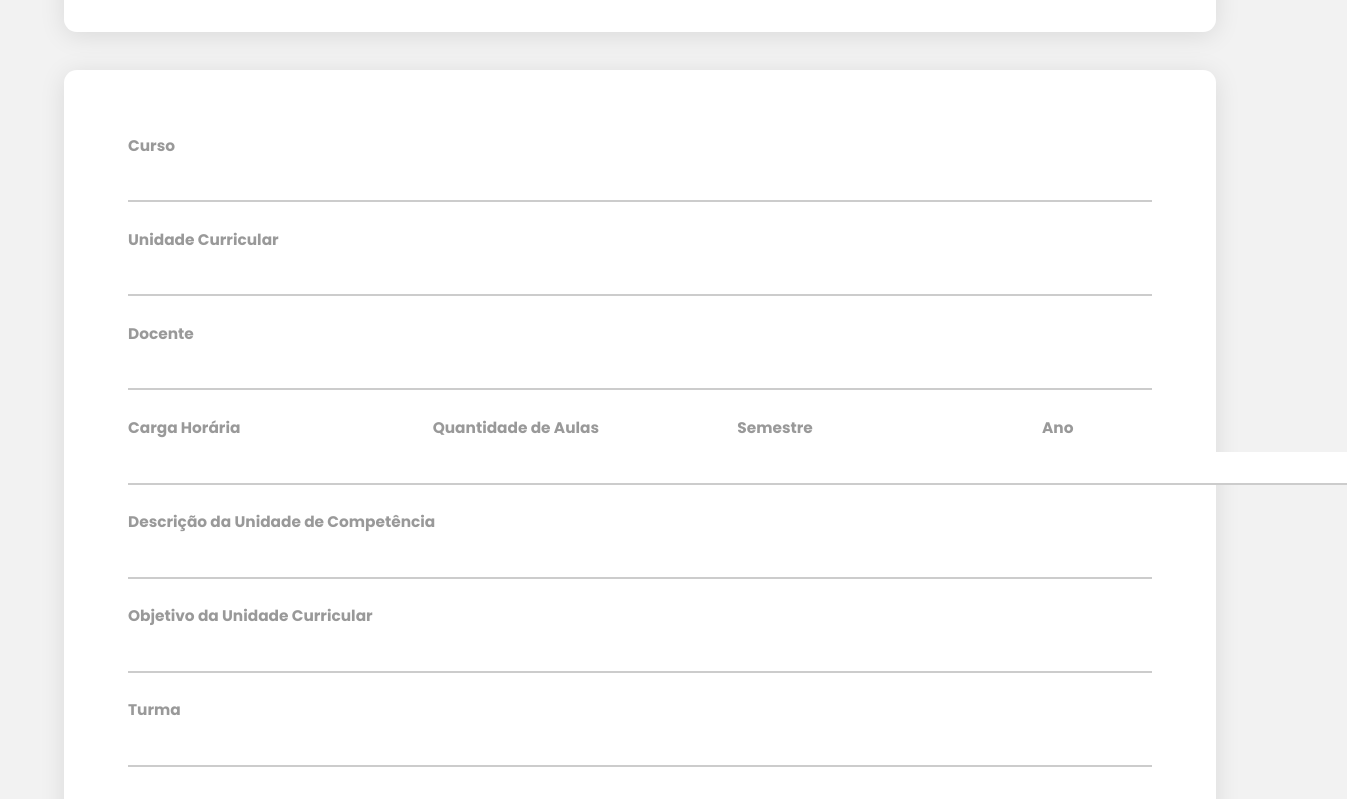
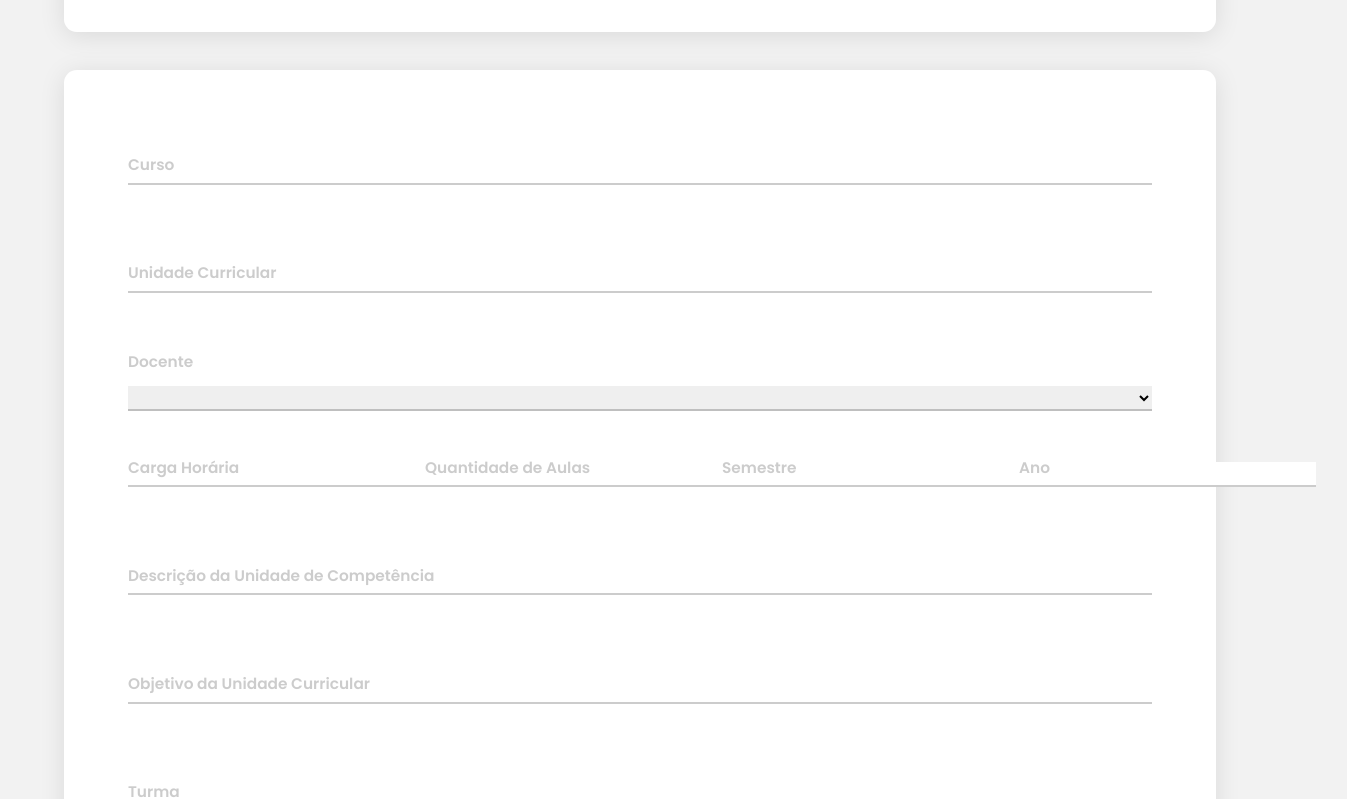
Before and after one commit to larissacoelho21/PlanneEdu-FrontEnd, a React (Vite) app in the folder PlanneEdu_Front/: page /addplans in a window 1280 px wide. Shown: the part 303-1102 px from the top of the page, 1347 px wide, since content can reach past the window. Built offline with nearby package versions, Linux system fonts and the light colour scheme.

Commit message:
Continuação da construção da página referente a criação de planos de ensino

```diff
--- a/PlanneEdu_Front/src/Css/Teacher/AddPlans.css
+++ b/PlanneEdu_Front/src/Css/Teacher/AddPlans.css
@@ -36,17 +36,57 @@ button{
   gap: 1vw;
 }
 
-.form input {
-  border: none;
-  border-bottom: 0.2vw solid rgba(0, 0, 0, 0.2);
+.label-all {
+  position: absolute;
   font-size: 1.2vw;
-  padding: 0.3vw;
+  font-weight: 600;
+  color: rgba(0, 0, 0, 0.4);
+  text-align: right;
+  transition: all 0.2s ease;
 }
 
-.form label {
-  font-weight: 700;
+.form label{
   font-size: 1.2vw;
-  color: rgba(0, 0, 0, 0.4);
+  font-weight: 600;
+  color: rgba(0, 0, 0, 0.2);
+}
+
+.input-all {
+  display: inline-flex;
+  align-items: center;
+  justify-content: center;
+  font-size: 1.2vw;
+  border: none;
+  border-bottom: rgba(0, 0, 0, 0.2) solid 2px;
+  margin-top: 0.5vw;
+  margin-bottom: 1vw;
+}
+
+.Fieldset {
+  display: flex;
+  flex-direction: column;
+  position: relative;
+  margin: 1.5vw 0;
+  background-color: transparent;
+  outline: 0;
+  border: 0;
+  cursor: pointer;
+}
+
+.Fieldset.filled .label-all,
+.input-all:focus + .label-all {
+  transform: translateY(-1.5vw);
+  font-size: 1vw;
+  opacity: 1;
+}
+
+.input-all:focus {
+  outline: none;
+  box-shadow: none;
+  border-top: transparent;
+  border-left: transparent;
+  border-right: transparent;
+  border-bottom: var(--gray-one) solid 2px;
 }
 
 .form input[type="number"]::-webkit-inner-spin-button,
@@ -72,7 +112,7 @@ button{
 
 .input-field select {
   border: none;
-  border-bottom: 0.2vw solid rgba(0, 0, 0, 0.2);
+  border-bottom: 2px solid rgba(0, 0, 0, 0.2);
   font-size: 1.2vw;
 }
 
--- a/PlanneEdu_Front/src/Pages/Teacher/AddPlans.tsx
+++ b/PlanneEdu_Front/src/Pages/Teacher/AddPlans.tsx
@@ -2,7 +2,14 @@
 import "../../Css/Teacher/AddPlans.css";
 import { SubNavbar } from "../../Components/SubNavbar/SubNavbar";
 import { PopUp } from "../../Components/PopUp/PopUp-v2";
-import { CodeXml, GraduationCap, BookMarked, Plus, Check } from "lucide-react";
+import {
+  CodeXml,
+  GraduationCap,
+  BookMarked,
+  Plus,
+  Check,
+  X,
+} from "lucide-react";
 import React, { useState } from "react";
 import ReactInputMask from "react-input-mask";
 import { toast } from "sonner";
@@ -19,6 +26,63 @@ const options: SelectOption[] = [
   { label: "Fourth", value: 4 },
   { label: "Fifth", value: 5 },
 ];
+
+interface InputFieldProps {
+  id: string;
+  label: string;
+  type?: string;
+  mask?: string;
+  value?: string | number;
+  onChange?: (event: React.ChangeEvent<HTMLInputElement>) => void;
+}
+
+function InputField({
+  id,
+  label,
+  type = "text",
+  mask,
+  onChange,
+}: InputFieldProps) {
+  const [isFilled, setIsFilled] = useState(false);
+  const [value, setValue] = useState<string | number>("");
+
+  const handleInputChange = (event: React.ChangeEvent<HTMLInputElement>) => {
+    const inputValue = event.target.value;
+
+    // Se o type for number, converte o valor para number
+    if (type === "number") {
+      setValue(inputValue !== "" ? parseFloat(inputValue) : ""); // Armazena como número ou string vazia
+    } else {
+      setValue(inputValue); // Armazena como string
+    }
+
+    setIsFilled(inputValue !== "");
+  };
+
+  return (
+    <fieldset className={`Fieldset ${isFilled ? "filled" : ""}`}>
+      <label className="label-all" htmlFor={id}>
+        {label}
+      </label>
+      {mask ? (
+        <ReactInputMask
+          mask={mask}
+          className="input-all"
+          id={id}
+          onChange={handleInputChange}
+        />
+      ) : (
+        /* operador ternário, declaração de uma condição. traduz para: condição (máscara) ? expresão_se_verdadeiro : (':' é como o 'ou') expressão_se_falso */
+        <input
+          className="input-all"
+          id={id}
+          type={type}
+          onChange={handleInputChange}
+        />
+      )}
+    </fieldset>
+  );
+}
 
 export function AddPlans() {
   /* ======== declaração de estados dos popups ======== */
@@ -52,6 +116,8 @@ export function AddPlans() {
   const [strategies, setStrategies] = useState<Strategy[]>([]);
   /* armazena as datas escolhidas, é uma array/lista */
   const [selectedDates, setSelectedDates] = useState<string[]>([]);
+  /* armazena a data inputada no momento */
+  const [dateInput, setDateInput] = useState("");
   const [cargaHoraria, setCargaHoraria] = useState<number | null>(null);
   const [valueConhecimentosStra, setValueConhecimentosStra] = useState<
     SelectOption[]
@@ -63,7 +129,6 @@ export function AddPlans() {
     []
   );
   const [perguntasMediadoras, setPerguntasMediadoras] = useState<string>("");
-
 
   /* definindo a estrutura do tipo dos dados */
   type Strategy = {
@@ -78,16 +143,33 @@ export function AddPlans() {
   const createStrategy = (event: React.FormEvent<HTMLButtonElement>) => {
     event.preventDefault();
 
-    // Verifique se todos os campos necessários estão preenchidos
+    console.log("Conhecimentos Relacionados:", valueConhecimentosStra);
+    console.log("Estratégias de Ensino:", valueEstrategiasStra);
+    console.log("Recursos e Ambientes Pedagógicos:", valueRecursosStra);
+    console.log("Datas:", selectedDates);
+
+    // verificando se todos os campos necessários estão preenchidos
     if (
-      !perguntasMediadoras ||
+      selectedDates.length === 0 ||
+      !cargaHoraria ||
       valueConhecimentosStra.length === 0 ||
       valueEstrategiasStra.length === 0 ||
-      valueRecursosStra.length === 0
+      valueRecursosStra.length === 0 ||
+      !perguntasMediadoras
     ) {
+      console.log(selectedDates, cargaHoraria, perguntasMediadoras);
       toast.error("Preencha todos os campos necessários!");
       return;
     }
+
+    console.log(
+      dateInput,
+      cargaHoraria,
+      perguntasMediadoras,
+      valueConhecimentosStra,
+      valueEstrategiasStra,
+      valueRecursosStra
+    );
 
     const newStrategy = {
       dates: selectedDates,
@@ -103,7 +185,7 @@ export function AddPlans() {
     setStrategies([...strategies, newStrategy]);
 
     setSelectedDates([]);
-    setCargaHoraria(null);
+    setCargaHoraria(0);
     setValueConhecimentosStra([]);
     setValueEstrategiasStra([]);
     setValueRecursosStra([]);
@@ -113,6 +195,45 @@ export function AddPlans() {
     togglePopUpStrategy();
   };
 
+  /* função para lidar com a mudança de dados no input de carga horária */
+  const handleCargaHorariaChange = (
+    event: React.ChangeEvent<HTMLInputElement>
+  ) => {
+    const value = event.target.value;
+
+    if (value === "") {
+      setCargaHoraria(null);
+    } else {
+      setCargaHoraria(Number(value));
+    }
+  };
+
+  function validateDate(dateString: string) {
+    /* variável chamada regex é definida, contendo uma expressão regular. tal expressão é utilizada para validar se a data inputada está ou não no formato correto */
+    const regex = /^(0[1-9]|[12][0-9]|3[01])\/(0[1-9]|1[0-2])\/([0-9]{4})$/;
+
+    /* o método '.test()' é usado para trabalhar com as expressões regulares, ele verifica se a string corresponde a um padrão definido*/
+    if (!regex.test(dateString)) {
+      return false; // Não corresponde ao formato
+    }
+
+    const [day, month, year] = dateString.split("/").map(Number);
+
+    /* como o mês começa em 0, somamos 1 */
+    const date = new Date(year, month - 1, day);
+
+    return date.getFullYear() === year && date.getMonth() === month - 1 && date.getDate() === day;
+}
+
+  const addDate = (event: React.FormEvent<HTMLButtonElement>) => {
+    event.preventDefault();
+
+     if (validateDate(dateInput)) {
+      setSelectedDates([...selectedDates, dateInput]);
+      setDateInput('');
+      toast.success("Data adicionada com sucesso!");
+    }
+  }
   /* ======== fuções e configurações do planejamento de aulas ======== */
   /* definindo a estrutura genérica de itens complexos */
   type itemComplex = {
@@ -331,55 +452,63 @@ export function AddPlans() {
       </div>
       <form className="form">
         <div className="input-field">
-          <label>Curso</label>
-          <input type="text" name="course" id="course" />
+          <InputField label="Curso" type="text" id="course" />
         </div>
 
         <div className="input-field">
-          <label>Unidade Curricular</label>
-          <input type="text" name="uc" id="uc" />
+          <InputField label="Unidade Curricular" type="text" id="uc" />
         </div>
 
         <div className="input-field">
-          <label>Docente</label>
-          <input type="text" name="docent" id="docent" />
+          <label className="label">Docente</label>
+          <select name="docent">
+            <option value="" disabled selected></option>
+            <option value="Arthur">Arthur</option>
+            <option value="Giovani">Giovani</option>
+            <option value="Samuel">Samuel</option>
+          </select>
         </div>
 
         <div className="row">
           <div className="input-field">
-            <label>Carga Horária</label>
-            <input type="number" name="horas" id="horas" />
+            <InputField label="Carga Horária" type="number" id="carg-h" />
           </div>
 
           <div className="input-field">
-            <label>Quantidade de Aulas</label>
-            <input type="number" name="aulas" id="aulas" />
+            <InputField
+              label="Quantidade de Aulas"
+              type="number"
+              id="qtd-aulas"
+            />
           </div>
 
           <div className="input-field">
-            <label>Semestre</label>
-            <input type="number" name="semestre" id="semestre" />
+            <InputField label="Semestre" type="number" id="semestre" />
           </div>
 
           <div className="input-field">
-            <label>Ano</label>
-            <input type="number" name="ano" id="ano" />
+            <InputField label="Ano" type="number" id="ano" />
           </div>
         </div>
 
         <div className="input-field">
-          <label>Descrição da Unidade de Competência</label>
-          <input type="text" name="desc-uc" id="desc-uc" />
+          <InputField
+            label="Descrição da Unidade de Competência"
+            type="text"
+            id="desc-uc"
+          />
         </div>
 
         <div className="input-field">
-          <label>Objetivo da Unidade Curricular</label>
-          <input type="text" name="obj-uc" id="obj-uc" />
+          <InputField
+            label="Objetivo da Unidade Curricular"
+            type="text"
+            id="obj-uc"
+          />
         </div>
 
         <div className="input-field">
-          <label>Turma</label>
-          <input type="text" name="turma" id="turma" />
+          <InputField label="Turma" type="text" id="turma" />
         </div>
 
         <div className="estrategias">
@@ -404,56 +533,87 @@ export function AddPlans() {
               subtitle="Descreva suas estratégias para a criação e desenvolvimento das situações de aprendizagem e o planejamento das intervenções mediadoras"
             >
               <div className="pop-body">
-                <div className="input-field">
-                  <label>Datas</label>
-                  <ReactInputMask
-                    type="text"
-                    mask="99/99/9999"
-                    value={dateInicial}
-                    onChange={(e) => setDateInicial(e.target.value)}
-                  />
+                <div className="dates-add">
+                  <div className="input-field">
+                    <InputField
+                      label="Datas"
+                      type="text"
+                      id="dates"
+                      mask="99/99/9999"
+                      value={dateInput}
+                      onChange={(event) => setDateInput(event.target.value)}
+                    />
+
+                    {selectedDates.length > 0 ? (
+                      selectedDates.map((date, index) => (
+                        <div key={date} className="date-card">
+                          <p>{date}</p>
+                          <button>
+                            &times;
+                          </button>
+                        </div>
+                      ))
+                    ) : (
+                      <p>Nenhuma data selecionada</p>
+                    )}
+                  </div>
+
+                  <button className="add-btn" onClick={addDate}>
+                    <X />
+                  </button>
                 </div>
 
                 <div className="input-field">
-                  <label>Carga Horária</label>
-                  <input type="number" name="carga-h" id="carga-h" />
+                  <InputField
+                    type="number"
+                    label="Carga Horária"
+                    id="carga-h"
+                    onChange={handleCargaHorariaChange}
+                  />
                 </div>
 
                 <div className="multiselects">
                   <div className="multi-conherel">
-                    <label>Conhecimentos Relacionados</label>
+                    <label className="label">
+                      Conhecimentos Relacionados
+                    </label>
                     <Multiselect
                       options={options}
-                      value={valueConhecimentos}
-                      onChange={setValueConhecimentos}
+                      value={valueConhecimentosStra}
+                      onChange={setValueConhecimentosStra}
                       multiple
                     />
                   </div>
 
                   <div className="multi-estra">
-                    <label>Estratégias de Ensino</label>
+                    <label className="label">Estratégias de Ensino</label>
                     <Multiselect
                       options={options}
-                      value={valueEstrategias}
-                      onChange={setValueEstrategias}
+                      value={valueEstrategiasStra}
+                      onChange={setValueEstrategiasStra}
                       multiple
                     />
                   </div>
 
                   <div className="multi-recNam">
-                    <label>Recursos e Ambientes Pedagógicos</label>
+                    <label className="label">Recursos e Ambientes Pedagógicos</label>
                     <Multiselect
                       options={options}
-                      value={valueRecursos}
-                      onChange={setValueRecursos}
+                      value={valueRecursosStra}
+                      onChange={setValueRecursosStra}
                       multiple
                     />
                   </div>
                 </div>
 
                 <div className="input-field">
-                  <label>Peguntas Mediadoras</label>
-                  <input type="text" name="perg-medi" id="perg-medi" />
+                  <InputField
+                    type="text"
+                    label="Perguntas Mediadoras"
+                    id="perg-medi"
+                    value={perguntasMediadoras}
+                    onChange={(e) => setPerguntasMediadoras(e.target.value)}
+                  />
                 </div>
 
                 <div className="popup-btns">
@@ -555,6 +715,7 @@ export function AddPlans() {
                   <div className="data-prop">
                     <label>Data proposta</label>
                     <ReactInputMask
+                      className="input-all"
                       type="text"
                       mask="99/99/9999"
                       value={dateInicial}
@@ -564,6 +725,7 @@ export function AddPlans() {
                   <div className="data-fin">
                     <label>Data final</label>
                     <ReactInputMask
+                      className="input-all"
                       type="text"
                       mask="99/99/9999"
                       value={dateFinal}
@@ -618,6 +780,7 @@ export function AddPlans() {
                   <div className="data-prop">
                     <label>Data proposta</label>
                     <ReactInputMask
+                      className="input-all"
                       type="text"
                       mask="99/99/9999"
                       value={dateInicial}
@@ -627,6 +790,7 @@ export function AddPlans() {
                   <div className="data-fin">
                     <label>Data final</label>
                     <ReactInputMask
+                      className="input-all"
                       type="text"
                       mask="99/99/9999"
                       value={dateFinal}
```
